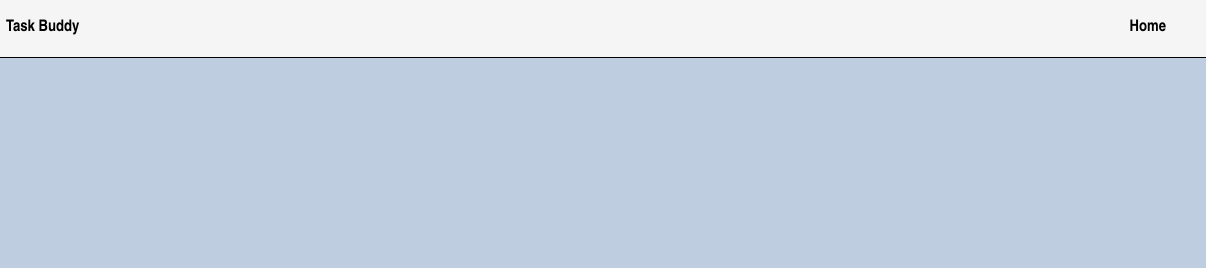
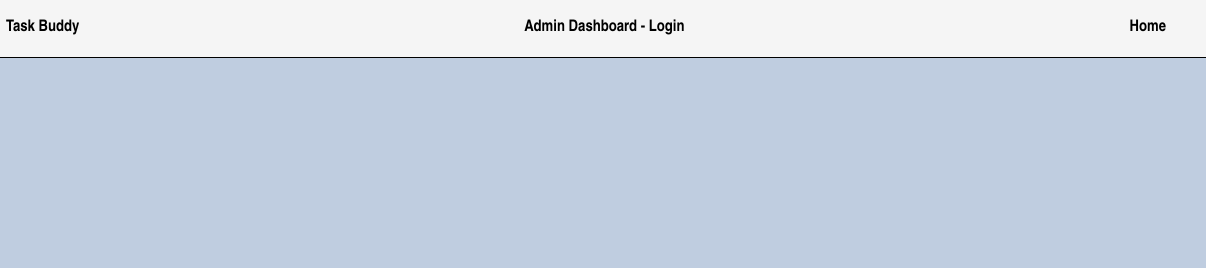
Before and after one commit to NatalieMelnyk/NatalieMelnyk.github.io, a website: page public/login.html in a window 1280 px wide. Shown: the top 268 px of the page, 74-1280 px from the left. Drawn offline with Linux system fonts and the light colour scheme.

Commit message:
Update: Added Title Text to Login navbar

```diff
--- a/public/login.html
+++ b/public/login.html
@@ -131,6 +131,7 @@
             </a>
             <a href="/">Task Buddy</a>
         </div>
+        <strong>Admin Dashboard - Login</strong>
         <a href="/">Home</a>
     </nav>
     <div class="login-wrapper">
```
